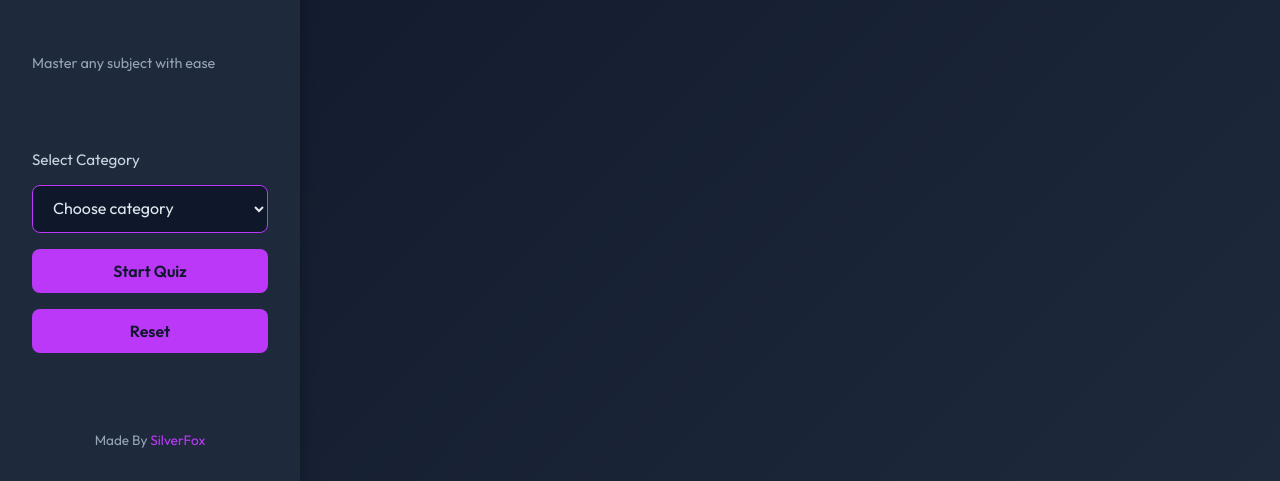
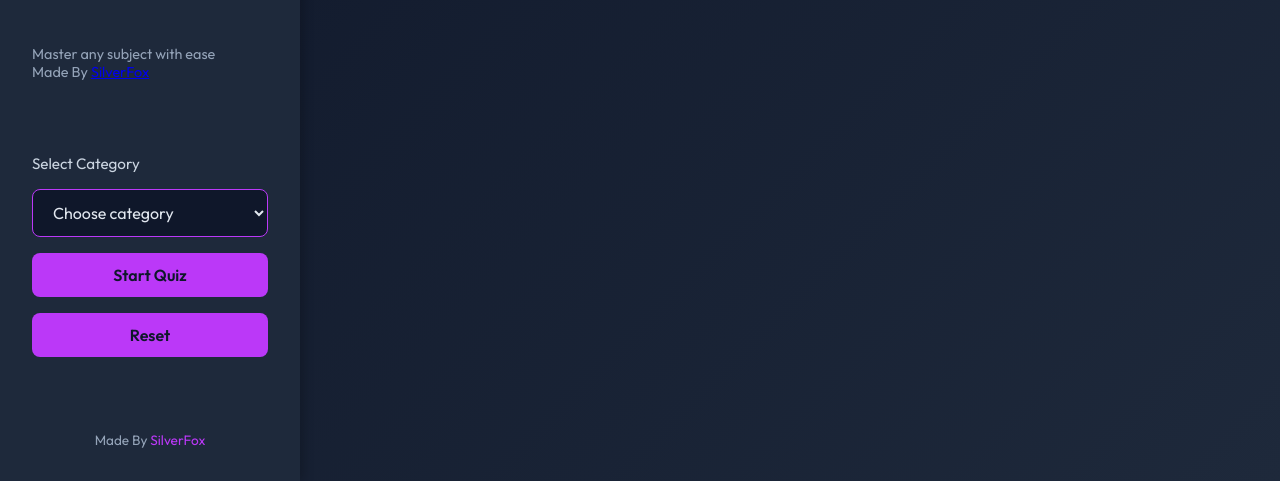
Before and after one commit to SilverLucFox/super-mcq, a website: page public/index.html in a window 1280 px wide. Shown: the part 319-800 px from the top of the page. Drawn offline with Linux system fonts and the light colour scheme; no server answers.

Commit message:
update my tag is added

```diff
--- a/public/index.html
+++ b/public/index.html
@@ -20,7 +20,10 @@
           alt="Super MCQ Logo"
           style="width: 80%; height: auto;  margin: 0 auto 1rem; display: block;"
         >
-        <p class="tagline">Master any subject with ease</p>
+        <p class="tagline">Master any subject with ease<br/>Made By
+            <a href="https://github.com/SilverLucFox" target="_blank"
+              >SilverFox</a
+            ></p>
         <div class="controls">
           <label for="category-select">Select Category</label>
           <select id="category-select">
--- a/public/styles.css
+++ b/public/styles.css
@@ -169,7 +169,7 @@ footer a:hover {
 
   .sidebar .tagline {
     font-size: 0.8rem;
-    margin-bottom: 1.5rem;
+    margin-bottom: 0.5rem;
   }
 
   .controls {
```
